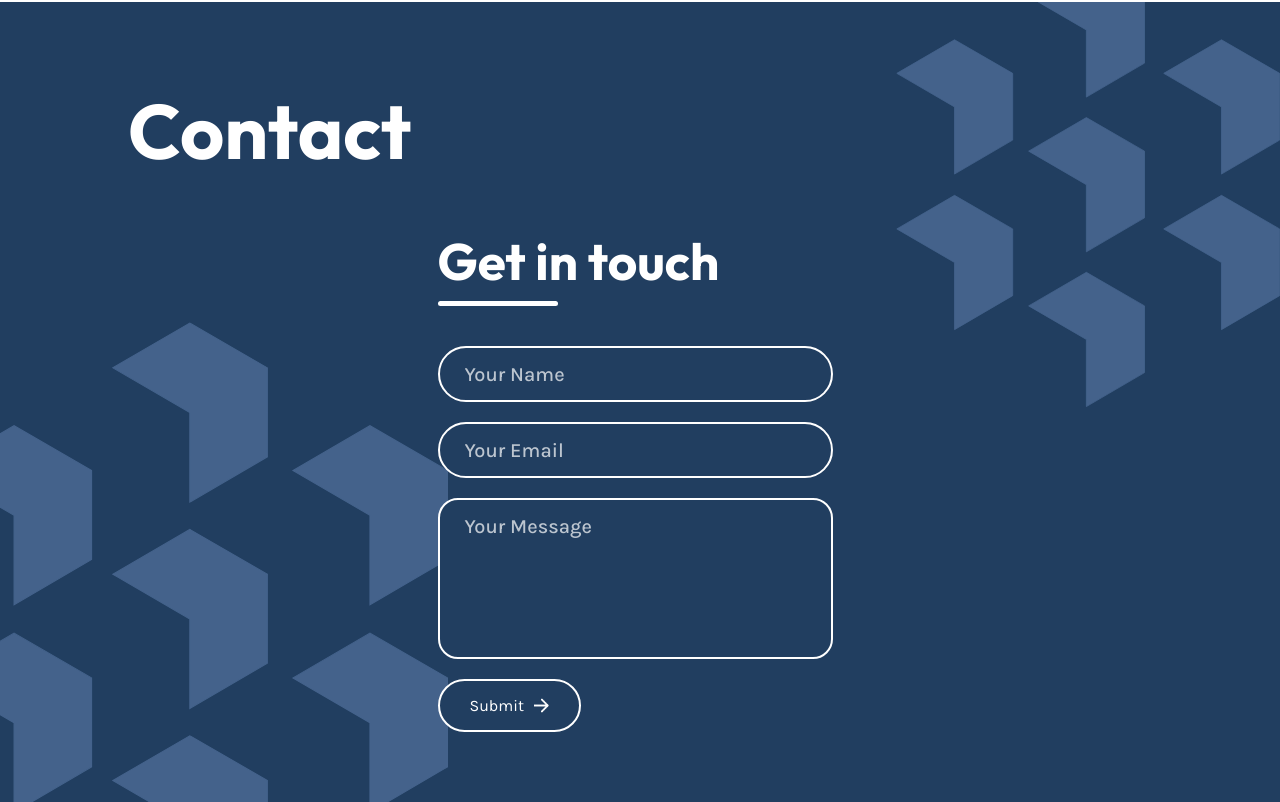
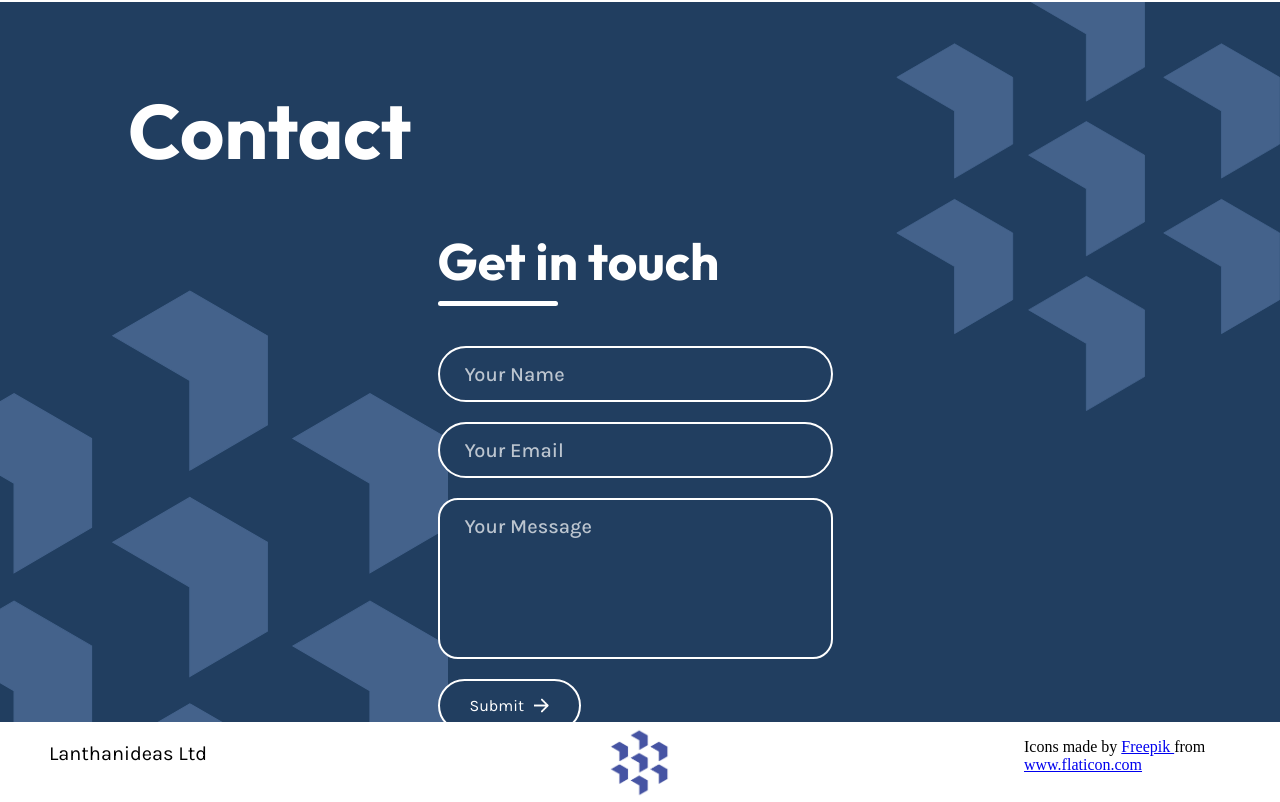
Before and after one commit to david14higgins/Lanthanideas.com, a React (Vite) app: page / in a window 1280 px wide. Shown: the part 8847-9649 px from the top of the page. Built offline with nearby package versions, Linux system fonts and the light colour scheme.

Commit message:
WIP footer

```diff
--- a/src/App.jsx
+++ b/src/App.jsx
@@ -7,6 +7,7 @@ import RareEarthsPage from './components/RareEarthsPage/RareEarthsPage'
 import ServicesPage from './components/ServicesPage/ServicesPage'
 import ContactPage from './components/ContactPage/ContactPage'
 import CollaborationsPage from './components/CollaborationsPage/CollaborationsPage'
+import Footer from './components/Footer/Footer'
 
 function App() {
   return (
@@ -19,6 +20,7 @@ function App() {
       <ServicesPage />
       <CollaborationsPage />
       <ContactPage />
+      <Footer />
     </div>
   )
 }
--- a/src/components/ContactPage/ContactPage.css
+++ b/src/components/ContactPage/ContactPage.css
@@ -1,7 +1,7 @@
 @import '../../variables.css';
 
 #contact-page {
-    height: 100vh;
+    height: 90vh;
     overflow: hidden;
     background-color: var(--primary-blue)
 }
--- /dev/null
+++ b/src/components/Footer/Footer.css
@@ -0,0 +1,62 @@
+@import '../../variables.css';
+
+
+.footer-container {
+    height: 10vh;
+    position: relative;
+    display: flex;
+    flex-direction: row;
+    width: 100%;
+    justify-content: space-between;
+}
+
+.footer-company-name-container {
+    width: 20%;
+}
+
+.footer-company-name-container p {
+    font-family: "Karla", sans-serif;
+    font-weight: 400;
+    color: black;
+    font-size: 20px;
+    text-align: center;
+}
+
+.footer-company-logo-container {
+    height: 100%;
+    margin: auto;
+    display: flex;
+}
+
+.footer-company-logo-container img {
+    margin: auto;
+    height: 90%;
+
+}
+
+.footer-icon-attribution-container {
+    width: 20%;
+}
+
+
+/* ----- Responsive Settings ------ */
+
+/* Extra small devices (portrait phones, less than 576px) */
+@media (max-width: 767.98px) {
+
+}
+
+/* Medium devices (tablets, 768px and up) */
+@media (min-width: 768px) and (max-width: 991.98px) {
+
+}
+
+/* Large devices (desktops, 992px and up) */
+@media (min-width: 992px) and (max-width: 1199.98px) {
+
+}
+
+/* Extra large devices (large desktops, 1200px and up) */
+@media (min-width: 1200px) and (max-width: 1399.98px) {
+
+}
--- /dev/null
+++ b/src/components/Footer/Footer.jsx
@@ -0,0 +1,21 @@
+import React from 'react'
+import logo from "../../assets/images/Lanthanideas-Logo-Symbol.png"
+import './Footer.css'
+
+const Footer = () => {
+  return (
+    <div className="footer-container">
+        <div className="footer-company-name-container">
+            <p>Lanthanideas Ltd</p>
+        </div>
+        <div className="footer-company-logo-container">
+            <img src={logo} />
+        </div>
+        <div className="footer-icon-attribution-container">
+            <p>Icons made by <a href="https://www.frk.com" title="Freepik"> Freepik </a> from <a href="https://www.flaticon.com/" title="Flaticon">www.flaticon.com</a></p>
+        </div>
+    </div>
+  )
+}
+
+export default Footer
--- a/src/components/KeyStaffPage/KeyStaffPage.css
+++ b/src/components/KeyStaffPage/KeyStaffPage.css
@@ -88,7 +88,7 @@
 .staff-photo-caption p {
     font-family: "Karla", sans-serif;
     font-weight: 500;
-    color: white;
+    color: var(--primary-white);
     font-size: 1.2vw;
     transform: translateY(10px);
     transition: 0.6s;
```
